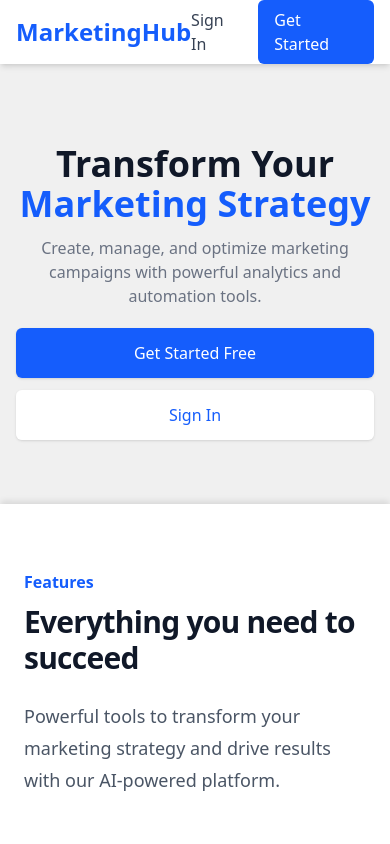
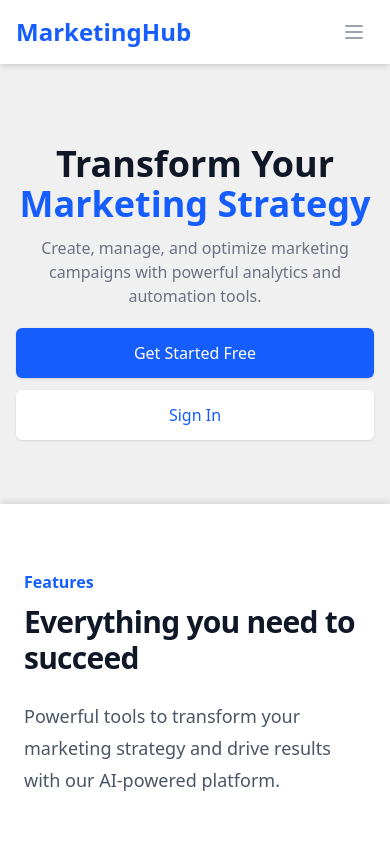
Before and after one commit to Zeaxanthin80/nextjs-boilerplate, a Next.js app: page / in a window 390 px wide. Shown: the top 844 px of the page. Built offline with nearby package versions, Linux system fonts and the light colour scheme; no server answers.

Commit message:
feat: implement Navigation component for consistent site navigation

```diff
--- a/app/campaigns/[id]/page.js
+++ b/app/campaigns/[id]/page.js
@@ -10,6 +10,7 @@ import Toast from "../../components/Toast";
 import SocialIcon from "../../components/SocialIcon";
 import ImagePreview from "../../components/ImagePreview";
 import SaveImagesButton from "../../components/SaveImagesButton";
+import Navigation from "../../components/Navigation";
 
 const PLATFORM_ICONS = {
   TIKTOK: "🎵",
@@ -280,31 +281,7 @@ export default function CampaignDetail() {
       )}
 
       {/* Navigation */}
-      <nav className="bg-white shadow">
-        <div className="max-w-7xl mx-auto px-4 sm:px-6 lg:px-8">
-          <div className="flex justify-between h-16">
-            <div className="flex items-center">
-              <Link
-                href="/dashboard"
-                className="text-2xl font-bold text-blue-600"
-              >
-                MarketingHub
-              </Link>
-            </div>
-            <div className="flex items-center space-x-4">
-              <span className="text-gray-700">
-                Welcome, {session.user?.name}!
-              </span>
-              <Link
-                href="/dashboard"
-                className="bg-gray-600 hover:bg-gray-700 text-white px-4 py-2 rounded-md text-sm font-medium"
-              >
-                Back to Dashboard
-              </Link>
-            </div>
-          </div>
-        </div>
-      </nav>
+      <Navigation session={session} />
 
       <div className="max-w-7xl mx-auto py-6 px-4 sm:px-6 lg:px-8">
         {/* Campaign Header */}
--- a/app/campaigns/create/page.js
+++ b/app/campaigns/create/page.js
@@ -7,6 +7,7 @@ import Link from "next/link";
 import LoadingSpinner from "../../components/LoadingSpinner";
 import Toast from "../../components/Toast";
 import SimpleSocialIcon from "../../components/SimpleSocialIcon";
+import Navigation from "../../components/Navigation";
 
 const TONES = [
   { value: "PROFESSIONAL", label: "Professional" },
@@ -123,29 +124,7 @@ export default function CreateCampaign() {
   return (
     <div className="min-h-screen">
       {/* Navigation */}
-      <nav className="bg-white shadow">
-        <div className="max-w-7xl mx-auto px-4 sm:px-6 lg:px-8">
-          <div className="flex justify-between h-16">
-            <div className="flex items-center">
-              <Link
-                href="/dashboard"
-                className="text-2xl font-bold text-blue-600"
-              >
-                MarketingHub
-              </Link>
-            </div>
-            <div className="flex items-center space-x-4">
-              <Link
-                href="/dashboard"
-                className="text-gray-600 hover:text-gray-900"
-              >
-                Dashboard
-              </Link>
-              <span className="text-gray-700">{session.user?.name}</span>
-            </div>
-          </div>
-        </div>
-      </nav>
+      <Navigation session={session} />
 
       {/* Main Content */}
       <div className="max-w-4xl mx-auto py-8 px-4 sm:px-6 lg:px-8">
--- /dev/null
+++ b/app/components/Navigation.js
@@ -0,0 +1,151 @@
+"use client";
+
+import { useState } from "react";
+import Link from "next/link";
+
+export default function Navigation({ session }) {
+  const [isMobileMenuOpen, setIsMobileMenuOpen] = useState(false);
+
+  const toggleMobileMenu = () => {
+    setIsMobileMenuOpen(!isMobileMenuOpen);
+  };
+
+  return (
+    <nav className="bg-white shadow-md">
+      <div className="max-w-7xl mx-auto px-4 sm:px-6 lg:px-8">
+        <div className="flex justify-between h-16">
+          {/* Logo/Name - Always visible */}
+          <div className="flex items-center">
+            <Link href="/" className="text-2xl font-bold text-blue-600">
+              MarketingHub
+            </Link>
+          </div>{" "}
+          {/* Desktop Navigation - Hidden on mobile */}
+          <div className="hidden md:flex items-center space-x-4">
+            {session ? (
+              <>
+                <Link
+                  href="/campaigns/create"
+                  className="text-gray-700 hover:text-gray-900"
+                >
+                  Create Campaign
+                </Link>
+                <Link
+                  href="/dashboard"
+                  className="text-gray-700 hover:text-gray-900"
+                >
+                  Dashboard
+                </Link>
+                <span className="text-gray-700">
+                  Welcome, {session.user?.name}!
+                </span>
+              </>
+            ) : (
+              <>
+                <Link
+                  href="/auth/signin"
+                  className="text-gray-700 hover:text-gray-900"
+                >
+                  Sign In
+                </Link>
+                <Link
+                  href="/auth/signup"
+                  className="bg-blue-600 text-white px-4 py-2 rounded-md hover:bg-blue-700"
+                >
+                  Get Started
+                </Link>
+              </>
+            )}
+          </div>
+          {/* Mobile menu button - Only visible on mobile */}
+          <div className="md:hidden flex items-center">
+            <button
+              type="button"
+              onClick={toggleMobileMenu}
+              className="inline-flex items-center justify-center p-2 rounded-md text-gray-400 hover:text-gray-500 hover:bg-gray-100 focus:outline-none focus:ring-2 focus:ring-inset focus:ring-blue-500"
+              aria-expanded={isMobileMenuOpen}
+            >
+              <span className="sr-only">Open main menu</span>
+              {/* Hamburger icon */}
+              <svg
+                className={`h-6 w-6 ${isMobileMenuOpen ? "hidden" : "block"}`}
+                xmlns="http://www.w3.org/2000/svg"
+                fill="none"
+                viewBox="0 0 24 24"
+                stroke="currentColor"
+                aria-hidden="true"
+              >
+                <path
+                  strokeLinecap="round"
+                  strokeLinejoin="round"
+                  strokeWidth={2}
+                  d="M4 6h16M4 12h16M4 18h16"
+                />
+              </svg>
+              {/* Close icon */}
+              <svg
+                className={`h-6 w-6 ${isMobileMenuOpen ? "block" : "hidden"}`}
+                xmlns="http://www.w3.org/2000/svg"
+                fill="none"
+                viewBox="0 0 24 24"
+                stroke="currentColor"
+                aria-hidden="true"
+              >
+                <path
+                  strokeLinecap="round"
+                  strokeLinejoin="round"
+                  strokeWidth={2}
+                  d="M6 18L18 6M6 6l12 12"
+                />
+              </svg>
+            </button>
+          </div>
+        </div>
+      </div>
+
+      {/* Mobile menu - Toggle visibility based on state */}
+      <div className={`md:hidden ${isMobileMenuOpen ? "block" : "hidden"}`}>
+        <div className="px-2 pt-2 pb-3 space-y-1 sm:px-3 bg-white border-t border-gray-200">
+          {session ? (
+            <>
+              <div className="px-3 py-2 text-gray-700 text-sm">
+                Welcome, {session.user?.name}!
+              </div>
+              <Link
+                href="/dashboard"
+                className="block px-3 py-2 rounded-md text-base font-medium text-gray-700 hover:text-gray-900 hover:bg-gray-50"
+                onClick={() => setIsMobileMenuOpen(false)}
+              >
+                Dashboard
+              </Link>
+              <Link
+                href="/campaigns/create"
+                className="block px-3 py-2 rounded-md text-base font-medium text-white bg-blue-600 hover:bg-blue-700"
+                onClick={() => setIsMobileMenuOpen(false)}
+              >
+                Create Campaign
+              </Link>
+            </>
+          ) : (
+            <>
+              <Link
+                href="/auth/signin"
+                className="block px-3 py-2 rounded-md text-base font-medium text-gray-700 hover:text-gray-900 hover:bg-gray-50"
+                onClick={() => setIsMobileMenuOpen(false)}
+              >
+                Sign In
+              </Link>
+              <Link
+                href="/auth/signup"
+                className="block px-3 py-2 rounded-md text-base font-medium text-white bg-blue-600 hover:bg-blue-700"
+                onClick={() => setIsMobileMenuOpen(false)}
+              >
+                Get Started
+              </Link>
+            </>
+          )}
+        </div>
+      </div>
+    </nav>
+  );
+}
--- a/app/dashboard/page.js
+++ b/app/dashboard/page.js
@@ -2,6 +2,7 @@ import { auth } from "../lib/auth";
 import { redirect } from "next/navigation";
 import Link from "next/link";
 import SignOutButton from "../components/SignOutButton";
+import Navigation from "../components/Navigation";
 import { prisma } from "../lib/prisma";
 
 export default async function Dashboard() {
@@ -44,29 +45,7 @@ export default async function Dashboard() {
   return (
     <div className="min-h-screen">
       {/* Navigation */}
-      <nav className="bg-white shadow">
-        <div className="max-w-7xl mx-auto px-4 sm:px-6 lg:px-8">
-          <div className="flex justify-between h-16">
-            <div className="flex items-center">
-              <Link href="/" className="text-2xl font-bold text-blue-600">
-                MarketingHub
-              </Link>
-            </div>
-            <div className="flex items-center space-x-4">
-              <Link
-                href="/campaigns/create"
-                className="bg-blue-600 text-white px-4 py-2 rounded-md hover:bg-blue-700"
-              >
-                Create Campaign
-              </Link>
-              <span className="text-gray-700">
-                Welcome, {session.user?.name}
-              </span>
-              <SignOutButton />
-            </div>
-          </div>
-        </div>
-      </nav>
+      <Navigation session={session} />
 
       {/* Main Content */}
       <div className="max-w-7xl mx-auto py-6 sm:px-6 lg:px-8">
--- a/app/page.tsx
+++ b/app/page.tsx
@@ -1,5 +1,6 @@
 import { auth } from "./lib/auth";
 import Link from "next/link";
+import Navigation from "./components/Navigation";
 
 export default async function Home() {
   const session = await auth();
@@ -7,47 +8,7 @@ export default async function Home() {
   return (
     <div className="min-h-screen">
       {/* Navigation */}
-      <nav className="bg-white shadow-md">
-        <div className="max-w-7xl mx-auto px-4 sm:px-6 lg:px-8">
-          <div className="flex justify-between h-16">
-            <div className="flex items-center">
-              <Link href="/" className="text-2xl font-bold text-blue-600">
-                MarketingHub
-              </Link>
-            </div>
-            <div className="flex items-center space-x-4">
-              {session ? (
-                <>
-                  <span className="text-gray-700">
-                    Welcome, {session.user?.name}!
-                  </span>
-                  <Link
-                    href="/dashboard"
-                    className="bg-blue-600 text-white px-4 py-2 rounded-md hover:bg-blue-700"
-                  >
-                    Go to Dashboard
-                  </Link>
-                </>
-              ) : (
-                <>
-                  <Link
-                    href="/auth/signin"
-                    className="text-gray-700 hover:text-gray-900"
-                  >
-                    Sign In
-                  </Link>
-                  <Link
-                    href="/auth/signup"
-                    className="bg-blue-600 text-white px-4 py-2 rounded-md hover:bg-blue-700"
-                  >
-                    Get Started
-                  </Link>
-                </>
-              )}
-            </div>
-          </div>
-        </div>
-      </nav>
+      <Navigation session={session} />
 
       {/* Hero Section */}
       <div className="max-w-7xl mx-auto px-4 sm:px-6 lg:px-8 pt-20 pb-16">
```
